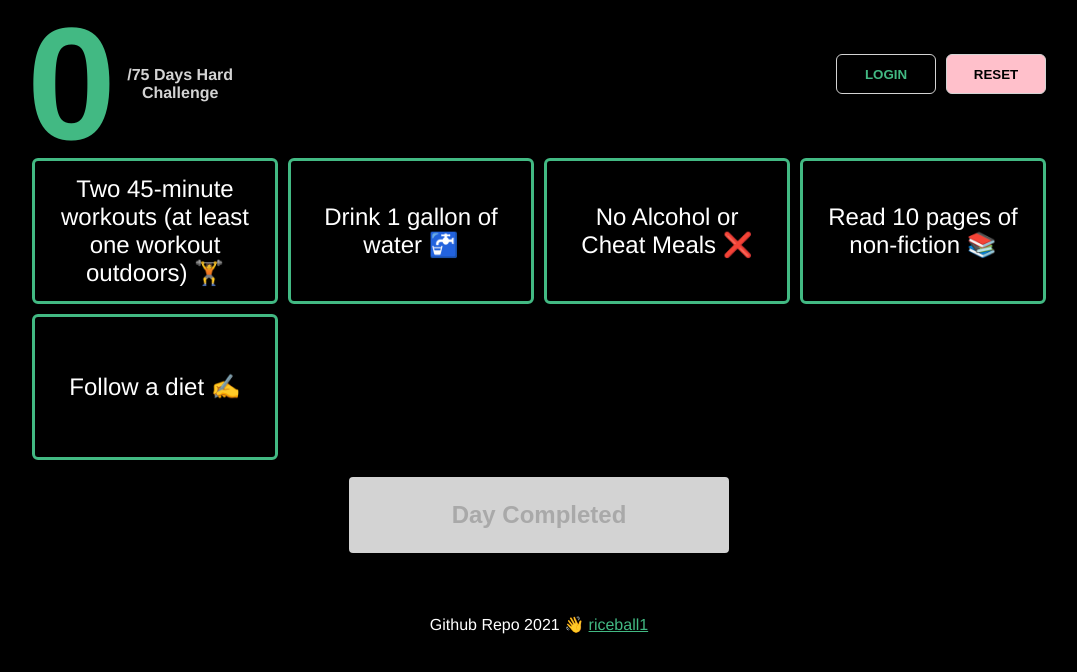
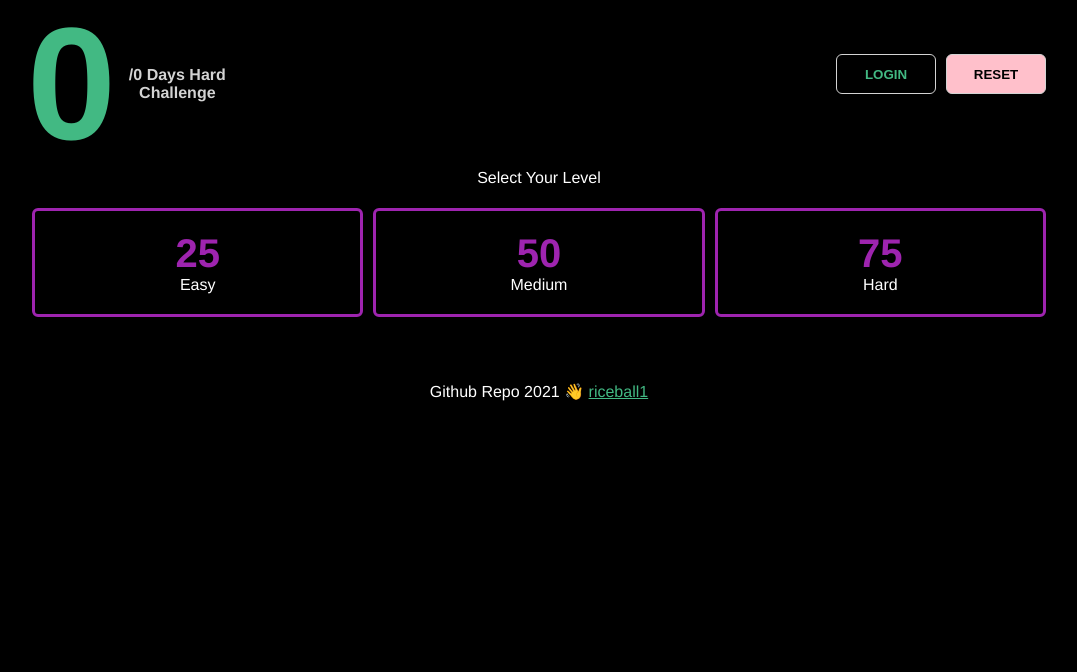
Before and after one commit to riceball1/75-day-hard, a Vue app: page / in a window 1280 px wide. Shown: the top 672 px of the page, without its empty margins (101-1178 px from the left). Built offline with nearby package versions, Linux system fonts and the light colour scheme; no server answers.

Commit message:
Add levels

```diff
--- a/src/components/MainPageHeader.vue
+++ b/src/components/MainPageHeader.vue
@@ -1,6 +1,6 @@
 <template>
   <header>
-    <div class="counter"><h1>{{ currentDay }}</h1><p>/75 Days Hard Challenge</p></div>
+    <div class="counter"><h1>{{ currentDay }}</h1><p>/{{ variationDays}} Days Hard Challenge</p></div>
     <div class="header-subsection">
         <button class="login" @click="handleLogin()">login</button>
         <button @click="handleResetChallenge()" class="reset-button">
@@ -15,6 +15,7 @@ export default {
   name: "MainPageHeader",
   props: {
     currentDay: Number,
+    variationDays: Number,
   },
   methods: {
     handleResetChallenge() {
--- a/src/pages/MainPage.vue
+++ b/src/pages/MainPage.vue
@@ -4,8 +4,23 @@
       @resetChallenge="handleResetChallenge"
       @login="handleLogin"
       v-bind:currentDay="currentDay"
+      v-bind:variationDays="variationDays"
     />
-    <div class="list">
+    <section class="selection" v-if="variationDays == 0">
+      <p>Select Your Level</p>
+      <div class="selection-options">
+        <div class="card-levels" @click="selectVariation('easy')">
+          <span class="number">25</span> Easy
+        </div>
+        <div class="card-levels" @click="selectVariation('medium')">
+          <span class="number">50</span> Medium
+        </div>
+        <div class="card-levels" @click="selectVariation('hard')">
+          <span class="number">75</span> Hard
+        </div>
+      </div>
+    </section>
+    <section v-if="variation" class="list">
       <p
         class="list-item"
         v-for="task in generalTasks"
@@ -15,8 +30,8 @@
       >
         {{ task.task }}
       </p>
-    </div>
-    <div class="list-footer" v-if="currentDay !== 75">
+    </section>
+    <div class="list-footer" v-if="currentDay !== 75 && variation">
       <button @click="completeDay()" :disabled="tasksCompleted !== 5">
         Day Completed
       </button>
@@ -27,7 +42,7 @@
 
 <script>
 import MainPageHeader from "../components/MainPageHeader.vue";
-import Footer from '../components/Footer.vue';
+import Footer from "../components/Footer.vue";
 
 export default {
   name: "MainPage",
@@ -36,15 +51,16 @@ export default {
     MainPageHeader,
     Footer,
   },
-  created() {
-    // Fetch Tasks List on Mount
-    const headers = { "Content-Type": "application/json" };
-    fetch("http://localhost:3000/tasks", { headers })
-      .then((response) => response.json())
-      .then((data) => {
-        this.generalTasks = data;
-      });
-  },
+  // @TODO: connect to api
+  // created() {
+  //   // Fetch Tasks List on Mount
+  //   const headers = { "Content-Type": "application/json" };
+  //   fetch("http://localhost:3000/tasks", { headers })
+  //     .then((response) => response.json())
+  //     .then((data) => {
+  //       this.generalTasks = data;
+  //     });
+  // },
 
   data() {
     return {
@@ -53,6 +69,7 @@ export default {
           task: "Two 45-minute workouts (at least one workout outdoors) 🏋️",
           completed: false,
           id: 0,
+          timesCompleted: 0,
         },
         { task: "Drink 1 gallon of water 🚰", completed: false, id: 1 },
         { task: "No Alcohol or Cheat Meals ❌", completed: false, id: 2 },
@@ -60,6 +77,8 @@ export default {
         { task: "Follow a diet ✍️", completed: false, id: 4 },
       ],
       isCheckAll: false,
+      variation: "",
+      variationDays: 0,
       currentDay: 0,
       tasksCompleted: 0,
       pages: [
@@ -97,6 +116,20 @@ export default {
     };
   },
   methods: {
+    selectVariation: function (variation) {
+      this.variation = variation;
+      switch (variation) {
+        case "easy":
+          this.variationDays = 25;
+          return;
+        case "medium":
+          this.variationDays = 50;
+          return;
+        case "hard":
+        default:
+          this.variationDays = 75;
+      }
+    },
     checkTask: function (taskID) {
       if (!this.generalTasks[taskID].completed) {
         this.generalTasks[taskID].completed = !this.generalTasks[taskID]
@@ -119,13 +152,15 @@ export default {
       }
       // reset tasksCompleted after each day is completed
       this.tasksCompleted = 0;
-      if (this.currentDay === 75) {
+      if (this.currentDay === this.variationDays) {
         alert("You've completed the challenge");
         // animation after the challenge is done?
       }
     },
     handleResetChallenge: function () {
       this.currentDay = 0;
+      this.variation = "";
+      this.variationDays = 0;
       alert("You're on day 0 now :P");
     },
     handleLogin: function () {
@@ -146,7 +181,7 @@ button {
   border-radius: 6px;
   font-size: 1.5rem;
   color: #000;
-  background-color: #9E24AF;
+  background-color: #9e24af;
   border: 2px solid #000;
   font-weight: bold;
 }
@@ -189,9 +224,41 @@ button:disabled {
   background-color: #42b983;
   color: #000;
   font-weight: bold;
-  border: 3px dashed #9E24AF;
+  border: 3px dashed #9e24af;
 }
 
+.selection {
+  display: flex;
+  flex-direction: column;
+  width: 80%;
+  height: 20%;
+  margin: 5px auto;
+  justify-content: space-between;
+  cursor: pointer;
+}
+
+.selection-options {
+  display: flex;
+    justify-content: space-between;
+
+}
+
+.card-levels {
+  height: 100%;
+  width: 100%;
+  padding: 20px;
+  margin: 5px;
+  border-radius: 6px;
+  border: 3px solid #9e24af;
+  font-size: 1rem;
+}
+
+.number {
+  display: block;
+  font-size: 2.5rem;
+  color: #9e24af;
+  font-weight: bold;
+}
 @media only screen and (max-width: 600px) {
   .list {
     flex-direction: column;
```
Also changed, not shown: server.js (+22 -17 lines), 8 other files (tests, documents, lock files or other folders).
